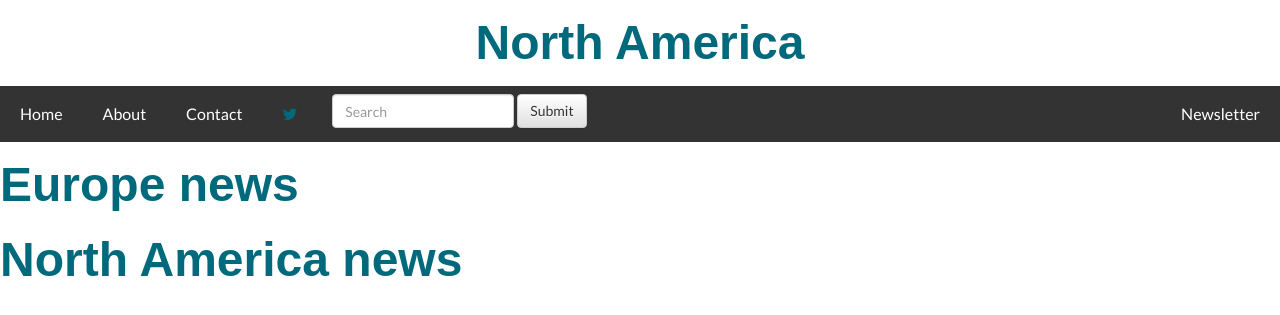
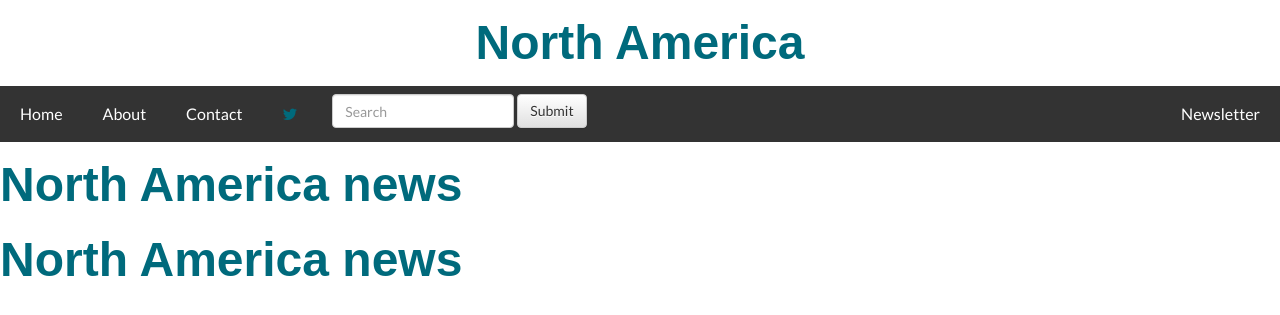
Before and after one commit to Deanna123/MarketWise, a Flask app: page /northamerica in a window 1280 px wide. Shown: the top 315 px of the page. Run offline with Flask 2, Linux system fonts and the light colour scheme; data that the repository does not hold is empty; some libraries are stand-ins or nearby versions.

```diff
--- a/templates/northamerica.html
+++ b/templates/northamerica.html
@@ -73,7 +73,7 @@
   </ul>
 
 
-<p><h1>Europe news</h1></p>
+<p><h1>North America news</h1></p>
 {% for entry in entries %}
 
   <h2><a href="#" onclick='window.open("{{ entry["URL"] }}");return false;'>{{ entry["Title"] }}</a></h2>
--- a/templates/southamerica.html
+++ b/templates/southamerica.html
@@ -52,7 +52,7 @@
 </head>
 <body id="demo-page-continents">
   <div class='row text-center heading'>
-    <h1> Europe </h1>
+    <h1> South America </h1>
   </div>
 
   <ul>
```
